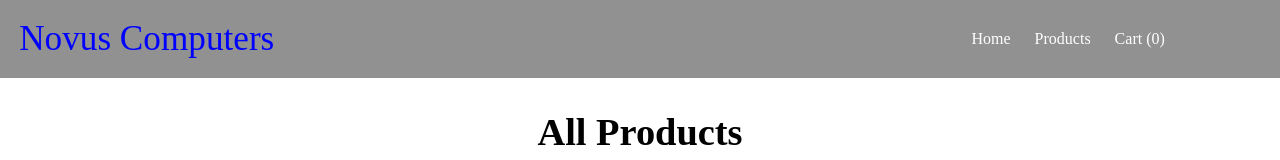
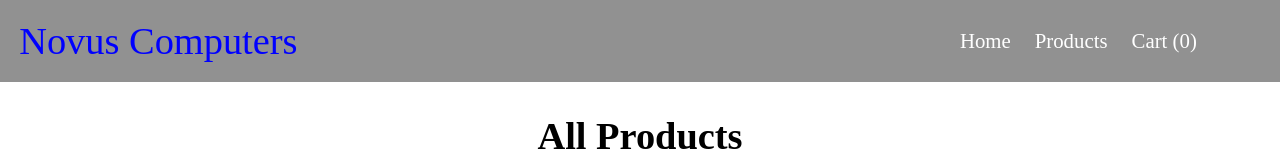
Before and after one commit to Khrononian/Shopping-Cart, a React (Create React App) app: page /products in a window 1280 px wide. Shown: the top 160 px of the page. Built offline with nearby package versions, Linux system fonts and the light colour scheme.

Commit message:
Changed font size and margin

```diff
--- a/src/Assets/Nav.css
+++ b/src/Assets/Nav.css
@@ -6,20 +6,21 @@ nav {
 }
 
 .heading {
-    font-size: 2.2rem;
+    font-size: 2.4rem;
     color: blue;
 }
 
 .links {
     display: flex;
     align-items: center;
-    margin-right: 6rem;
+    margin-right: 4rem;
 }
 
 .links a, .links button {
     margin-left: 1.5rem;
     text-decoration: unset;
     color: white;
+    font-size: 1.3rem;
 }
 
 .links button {
--- a/src/Assets/Products.css
+++ b/src/Assets/Products.css
@@ -11,6 +11,7 @@ header {
     display: grid;
     grid-template-columns: repeat(3, 1fr);
     gap: 5px;
+    margin-top: 1rem;
 }
 
 .card {
@@ -56,7 +57,3 @@ header {
 .btn {
     width: 100%;
 }
-
-/* .btn button {
-    margin-top: 2.5rem;
-} */
```
